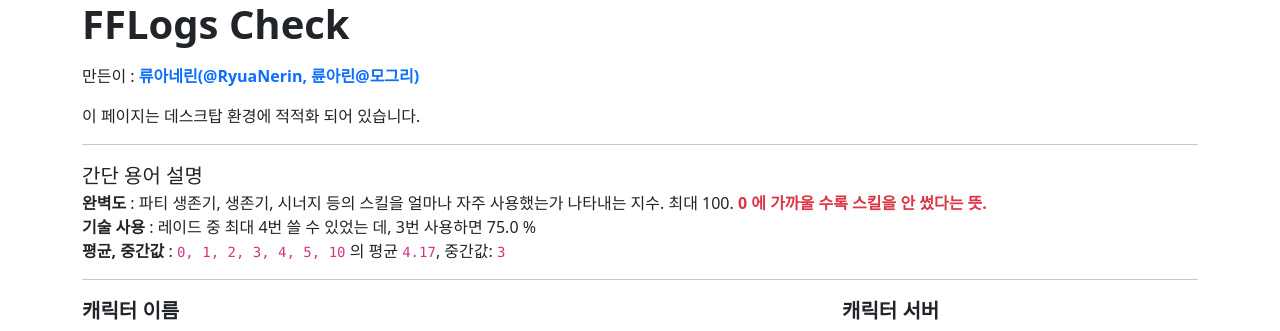
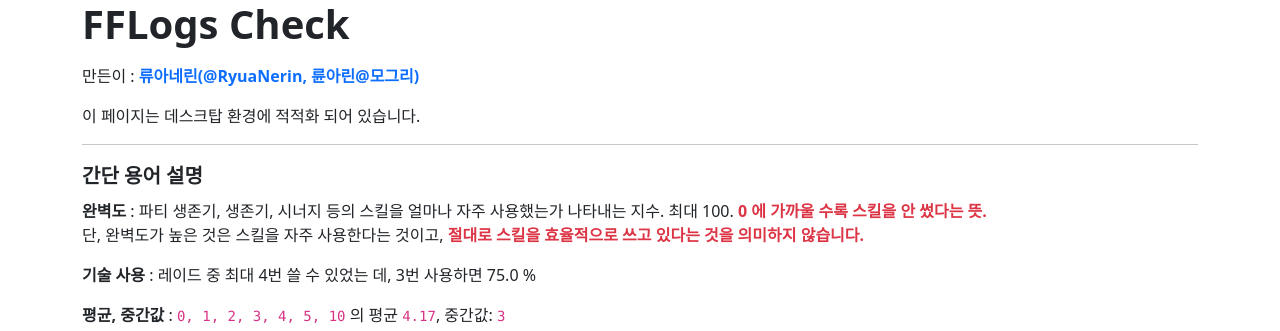
Before and after one commit to RyuaNerin/fflogs_check, a plain HTML site: page public/index.htm in a window 1280 px wide. Shown: the top 331 px of the page. Drawn offline with nearby package versions, Linux system fonts and the light colour scheme.

Commit message:
update description

```diff
--- a/public/index.htm
+++ b/public/index.htm
@@ -37,11 +37,15 @@
         <hr>
 
         <div>
-            <label class="fs-5">간단 용어 설명</label>
+            <label class="fs-5 mb-2 fw-bold">간단 용어 설명</label>
 
-            <div><b>완벽도</b> : 파티 생존기, 생존기, 시너지 등의 스킬을 얼마나 자주 사용했는가 나타내는 지수. 최대 100. <span class="text-danger fw-bold">0 에 가까울 수록 스킬을 안 썼다는 뜻.</span></div>
-            <div><b>기술 사용</b> : 레이드 중 최대 4번 쓸 수 있었는 데, 3번 사용하면 75.0 %</div>
-            <div><b>평균, 중간값</b> : <code>0, 1, 2, 3, 4, 5, 10</code> 의 평균 <code>4.17</code>, 중간값: <code>3</code></div>
+            <p>
+                <b>완벽도</b> : 파티 생존기, 생존기, 시너지 등의 스킬을 얼마나 자주 사용했는가 나타내는 지수. 최대 100. <span class="text-danger fw-bold">0 에 가까울 수록 스킬을 안 썼다는 뜻.</span>
+                <br>
+                단, 완벽도가 높은 것은 스킬을 자주 사용한다는 것이고, <span class="text-danger fw-bold">절대로 스킬을 효율적으로 쓰고 있다는 것을 의미하지 않습니다.</span>
+            </p>
+            <p><b>기술 사용</b> : 레이드 중 최대 4번 쓸 수 있었는 데, 3번 사용하면 75.0 %</p>
+            <p><b>평균, 중간값</b> : <code>0, 1, 2, 3, 4, 5, 10</code> 의 평균 <code>4.17</code>, 중간값: <code>3</code></p>
         </div>
 
         <hr>
```
